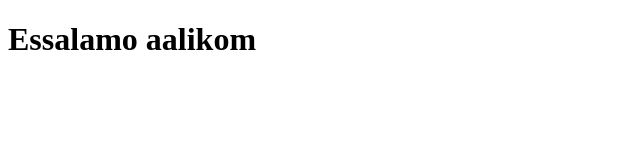
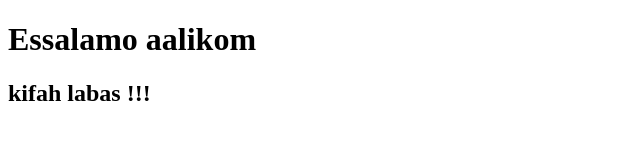
Before and after one commit to YacineBA/try1, a plain HTML site: page index.html in a window 1280 px wide. Shown: the whole page, without its empty margins (0-640 px from the left). Drawn offline with Linux system fonts and the light colour scheme.

Commit message:
new h2 is added

```diff
--- a/index.html
+++ b/index.html
@@ -7,5 +7,6 @@
 </head>
 <body>
     <h1>Essalamo aalikom</h1>
+    <h2>kifah labas !!!</h2>
 </body>
 </html>
```
